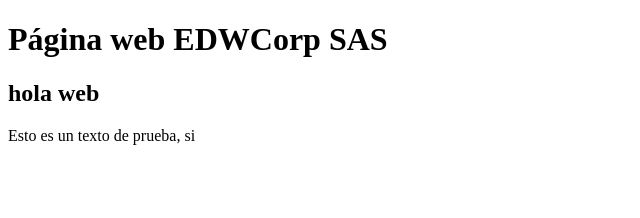
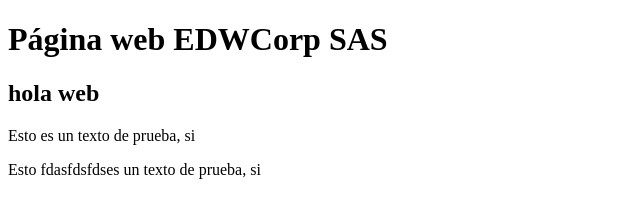
Before and after one commit to cmorenoedw/paginaedw, a plain HTML site: page index.html in a window 1280 px wide. Shown: the whole page, without its empty margins (0-640 px from the left). Drawn offline with Linux system fonts and the light colour scheme.

Commit message:
se agrego otro parrafo

```diff
--- a/index.html
+++ b/index.html
@@ -9,5 +9,6 @@
 		<h1>Página web EDWCorp SAS</h1>
 		<h2>hola web </h2>
 		<p>Esto es un texto de prueba, si</p>
+		<p>Esto fdasfdsfdses un texto de prueba, si</p>
 	</body>
 </html>
```
